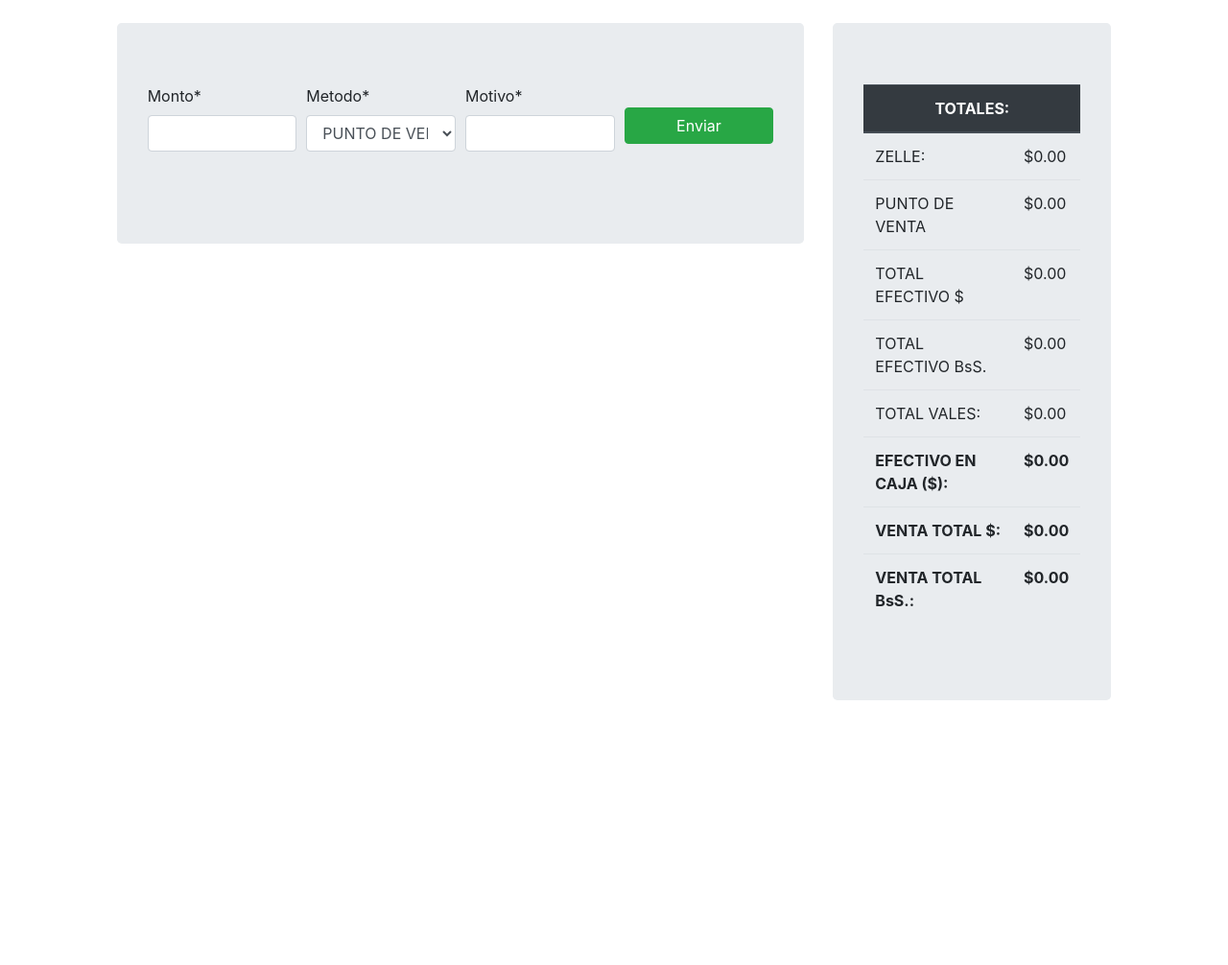
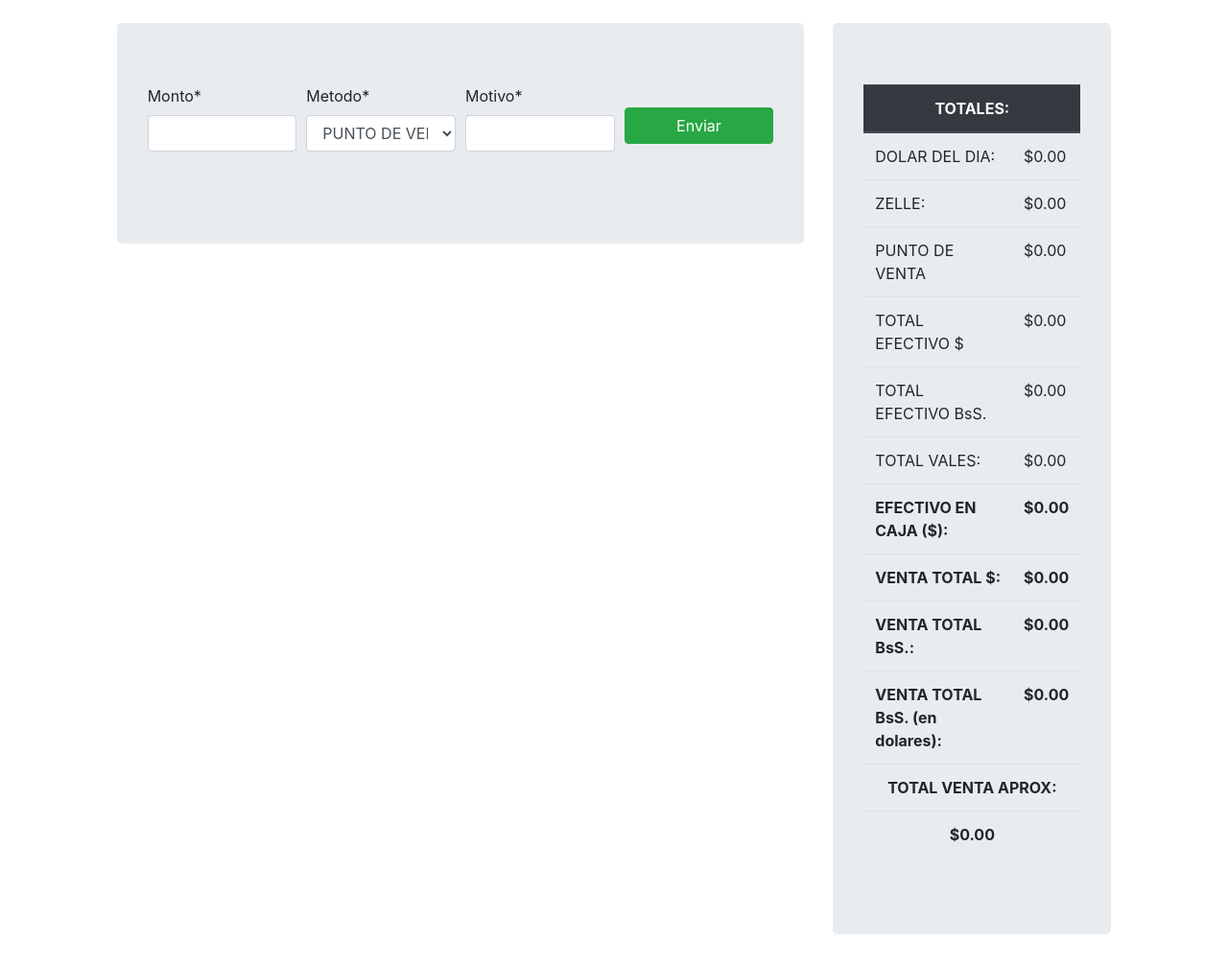
Before and after one commit to elchamucoroboto/prod, a Django app: page / in a window 1280 px wide. Shown: the part 56-1062 px from the top of the page at 96% size. Before the commit the page ends 786 px from the top, so only its background shows below. Run offline with Django 3.2, Linux system fonts and the light colour scheme; the visitor is signed in with stand-in values (Sample User, id 1); data that the repository does not hold is empty; some libraries are stand-ins or nearby versions.

Commit message:
totals improved

```diff
--- a/caja/forms.py
+++ b/caja/forms.py
@@ -3,7 +3,8 @@ from django import forms
 
 class opForm(forms.Form):
     monto = forms.FloatField(required=True)
-    metodo = forms.ChoiceField(choices=[("PUNTO", "PUNTO DE VENTA"), ("BOLIVARES EN EFECTIVO", "BOLIVARES EN EFECTIVO"),("DOLARES EN EFECTIVO", "DOLARES EN EFECTIVO"),("ZELLE", "ZELLE"),("FONDO CAJA BOLIVARES", "FONDO CAJA BOLIVARES"),("FONDO CAJA DOLARES", "FONDO CAJA DOLARES"),("VALE EN DOLARES","VALE EN DOLARES"),("VALE EN BOLIVARES","VALE EN BOLIVARES")], required=True)
+    metodo = forms.ChoiceField(choices=[("PUNTO", "PUNTO DE VENTA"), ("BOLIVARES EN EFECTIVO", "BOLIVARES EN EFECTIVO"),("DOLARES EN EFECTIVO", "DOLARES EN EFECTIVO"),("ZELLE", "ZELLE"),("FONDO CAJA BOLIVARES",
+    	"FONDO CAJA BOLIVARES"),("FONDO CAJA DOLARES", "FONDO CAJA DOLARES"),("VALE EN DOLARES","VALE EN DOLARES"),("VALE EN BOLIVARES","VALE EN BOLIVARES"), ("DOLAR DEL DIA","DOLAR DEL DIA")], required=True)
     motivo = forms.CharField(required=True)
 
 class fechaForm(forms.Form):
--- a/caja/templates/caja/index.html
+++ b/caja/templates/caja/index.html
@@ -76,7 +76,19 @@
     </tr>
   </thead>
   <tbody>
+
+        <tr>
+
+
+      <td>DOLAR DEL DIA:</td>
+      <td class="op-amount">{{tasa_del_dia}}</td>
+
+    </tr>
     <tr>
+
+
+    <tr>
+
 
       <td>ZELLE:</td>
       <td class="op-amount">{{sumZelle}}</td>
@@ -131,8 +143,25 @@
 
     </tr>
 
+          <td><strong> VENTA TOTAL BsS. (en dolares):</strong></td>
+  <strong>    <td class="op-amount font-weight-bold">{{venta_bolivares_dolares}}</td> </strong>
+
+    </tr>
+
+        <tr>
+      <th scope="col" colspan=2 class='text-center "thead-dark"'>TOTAL VENTA APROX:</th>
+
+    </tr>
+            <tr>
+      <th scope="col" colspan=2 class='text-center op-amount'>{{venta_aprox}}</th>
+
+    </tr>
+
+
   </tbody>
 </table>
+
+
 
 {% endblock %}
 
--- a/caja/views.py
+++ b/caja/views.py
@@ -22,14 +22,18 @@ def index(request):
     listValesBs = [0]
     fondoCajaD = 0.00
     fondoCajaBs = 0.00
+    tasa_del_dia = 0.00001
     sumValesD = 0.00
     sumValesBs = 0.00
     sumZelle = 0.00
     sumPunto = 0.00
     sumEfectivoD = 0.00
     sumEfectivoBS = 0.00
+    venta_bolivares_dolares = 0.00
     venta_total_dolares = 0.00
     venta_total_bolivares = 0.00
+    venta_aprox = 0.0
+
 
     def floatToNegative(monto):
 
@@ -90,6 +94,10 @@ def index(request):
                 fondoCajaD = op.monto
 
         for op in operations:
+            if 'DOLAR DEL DIA' == op.metodo:
+                tasa_del_dia = op.monto
+
+        for op in operations:
             if 'VALE EN DOLARES' in op.metodo:
                 listValesD.append(op.monto)
                 sumValesD = sum(listValesD)
@@ -102,6 +110,8 @@ def index(request):
         #TOTALES
         venta_total_bolivares = sumEfectivoBS+sumPunto
         venta_total_dolares = sumZelle+sumEfectivoD
+        venta_bolivares_dolares = venta_total_bolivares / tasa_del_dia
+        venta_aprox = venta_total_dolares + venta_bolivares_dolares
         dolares_en_caja = fondoCajaD + sumEfectivoD + sumValesD
         bs_en_caja = fondoCajaBs + sumEfectivoBS + sumValesBs
 
@@ -117,7 +127,10 @@ def index(request):
                     'fondoCajaBs':fondoCajaBs,
                     'dolares_en_caja': dolares_en_caja,
                     'bs_en_caja': bs_en_caja,
-                    'sumValesD': sumValesD
+                    'sumValesD': sumValesD,
+                    'venta_bolivares_dolares': venta_bolivares_dolares,
+                    'tasa_del_dia' : tasa_del_dia,
+                    'venta_aprox' : venta_aprox
                     }
 
         template = loader.get_template('caja/index.html')
@@ -141,6 +154,11 @@ def index(request):
 
             if 'FONDO CAJA DOLARES' == metodo:
                 fondoCajaD = monto
+
+            if 'DOLAR DEL DIA' == metodo:
+                tasa_del_dia = monto
+
+
 
 
 
@@ -169,6 +187,7 @@ def informes(request):
     sumEfectivoBS = 0.00
     venta_total_dolares = 0.00
     venta_total_bolivares = 0.00
+    tasa_del_dia = 0.0
 
     if request.method == 'POST':
         form = fechaForm(request.POST)
@@ -211,6 +230,8 @@ def informes(request):
             for op in operations:
                 if 'FONDO CAJA DOLARES' == op.metodo:
                     fondoCajaD = op.monto
+
+
 
 
 
```
